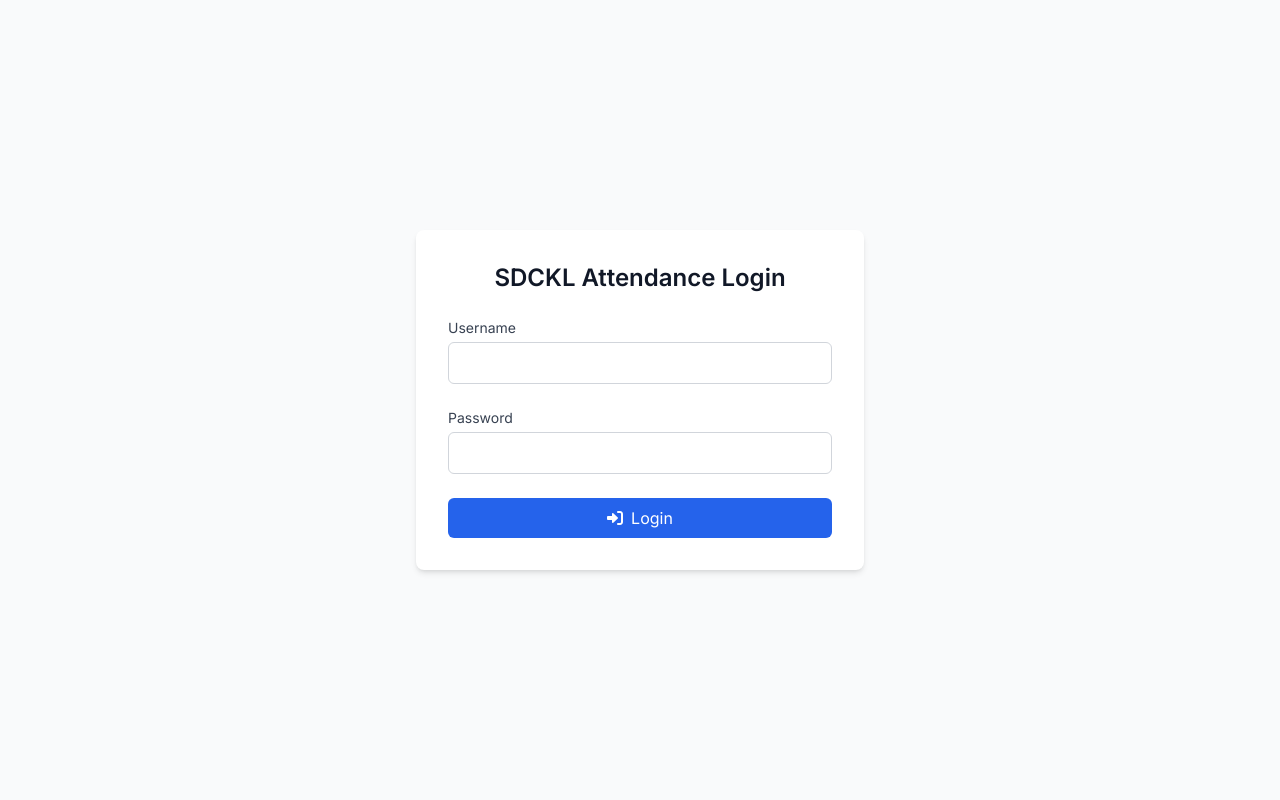
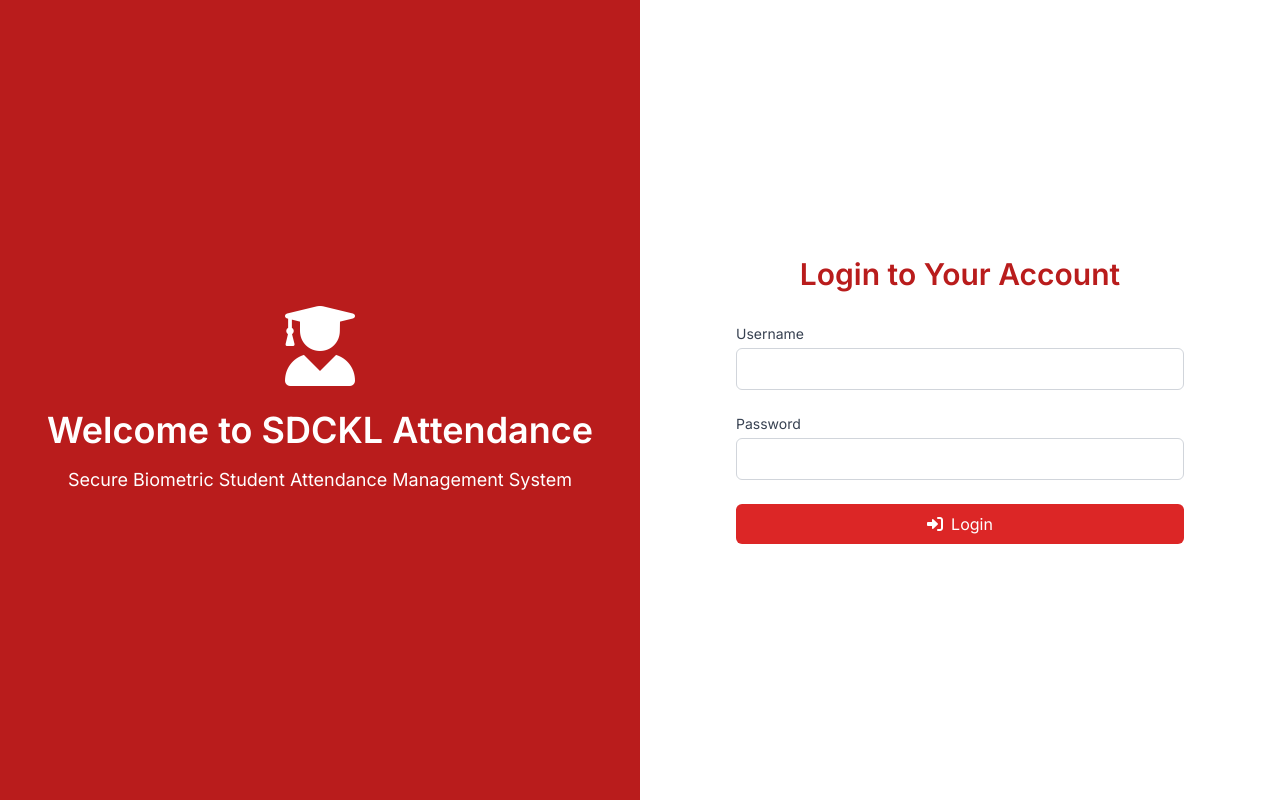
Before and after one commit to buva699/sdckl-student-attendance-system, a plain HTML site: page sdckl-attendance/login.html in a window 1280 px wide. Drawn offline with nearby package versions, Linux system fonts and the light colour scheme.

Commit message:
Add sdckl-attendance/login.html 1748414543365

```diff
--- a/sdckl-attendance/login.html
+++ b/sdckl-attendance/login.html
@@ -10,32 +10,42 @@
   <style>
     body {
       font-family: 'Inter', sans-serif;
-      background-color: #f9fafb;
+      background: linear-gradient(to right, #b91c1c 50%, #ffffff 50%);
+      min-height: 100vh;
     }
   </style>
 </head>
-<body class="min-h-screen flex items-center justify-center">
-  <div class="bg-white p-8 rounded-lg shadow-md w-full max-w-md">
-    <h1 class="text-2xl font-semibold mb-6 text-center text-gray-900">SDCKL Attendance Login</h1>
+<body class="min-h-screen flex">
+  <div class="hidden md:flex md:w-1/2 bg-red-700 items-center justify-center">
+    <div class="text-white text-center p-10">
+      <i class="fas fa-user-graduate fa-5x mb-6"></i>
+      <h1 class="text-4xl font-bold mb-4">Welcome to SDCKL Attendance</h1>
+      <p class="text-lg">Secure Biometric Student Attendance Management System</p>
+    </div>
+  </div>
+  <div class="w-full md:w-1/2 flex items-center justify-center bg-white p-8">
+    <div class="w-full max-w-md">
+      <h1 class="text-3xl font-semibold mb-8 text-center text-red-700">Login to Your Account</h1>
       <form id="loginForm" class="space-y-6" novalidate>
         <div>
           <label for="username" class="block text-sm font-medium text-gray-700">Username</label>
           <input type="text" id="username" name="username" required
-          class="mt-1 block w-full border border-gray-300 rounded-md px-3 py-2 focus:outline-none focus:ring-2 focus:ring-blue-500" />
+            class="mt-1 block w-full border border-gray-300 rounded-md px-3 py-2 focus:outline-none focus:ring-2 focus:ring-red-600" />
           <p id="usernameError" class="text-red-600 text-sm mt-1 hidden">Please enter your username.</p>
         </div>
         <div>
           <label for="password" class="block text-sm font-medium text-gray-700">Password</label>
           <input type="password" id="password" name="password" required
-          class="mt-1 block w-full border border-gray-300 rounded-md px-3 py-2 focus:outline-none focus:ring-2 focus:ring-blue-500" />
+            class="mt-1 block w-full border border-gray-300 rounded-md px-3 py-2 focus:outline-none focus:ring-2 focus:ring-red-600" />
           <p id="passwordError" class="text-red-600 text-sm mt-1 hidden">Please enter your password.</p>
         </div>
-      <button type="submit" class="w-full bg-blue-600 text-white py-2 rounded-md hover:bg-blue-700 transition flex items-center justify-center space-x-2">
+        <button type="submit" class="w-full bg-red-600 text-white py-2 rounded-md hover:bg-red-700 transition flex items-center justify-center space-x-2">
           <i class="fas fa-sign-in-alt"></i>
           <span>Login</span>
         </button>
       </form>
       <p id="errorMsg" class="mt-4 text-red-600 text-sm hidden">Invalid username or password.</p>
+    </div>
   </div>
 
   <script>
```
Lines whose indentation alone changed are shown as unchanged.
